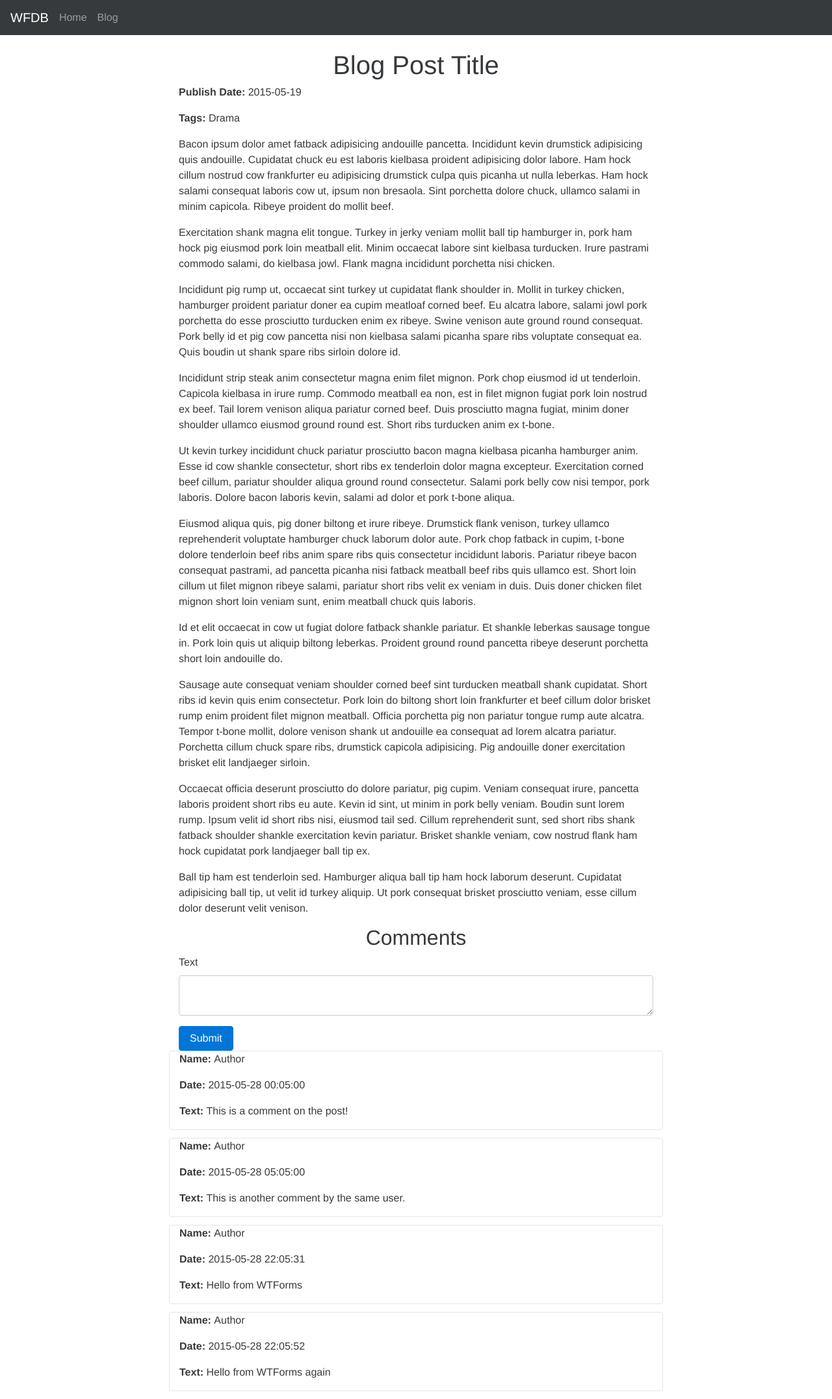
After one commit to SlangingCode/mastering-flask, a Flask app: page /blog/1 in a window 1280 px wide. The commit adds this page. Shown: the whole page at 65% size. Run offline with Flask 2, Linux system fonts and the light colour scheme; tables that the repository leaves empty hold one stand-in row (values such as "Sample post"); some libraries are stand-ins or nearby versions.

Commit message:
Changes into Chapter 3, advanced data model built out, templates and routes added.

```diff
--- a/app.py
+++ b/app.py
@@ -9,11 +9,17 @@ app.config['SQLALCHEMY_TRACK_MODIFICATIONS'] = False
 
 db = SQLAlchemy(app)
 
+tags = db.Table(
+    'post_tags',
+    db.Column('post_id', db.Integer(), db.ForeignKey('post.id')),
+    db.Column('tag_id', db.Integer(), db.ForeignKey('tag.id'))
+)
 
 class User(db.Model):
     id = db.Column(db.Integer(), primary_key=True)
     username = db.Column(db.String(), unique=True)
     password = db.Column(db.String())
+    posts = db.relationship('Post', backref='user', lazy='dynamic')
 
     def __repr__(self):
         return '<User {}>'.format(self.username)
@@ -28,6 +34,12 @@ class Actor(db.Model):
     hometown = db.Column(db.String())
     bio = db.Column(db.Text())
     picture = db.Column(db.String())
+    roles = db.relationship("MovieRole", backref="actor")
+    directorships = db.relationship(
+        'Movie',
+        backref='director',
+        lazy='dynamic'
+    )
 
     def __repr__(self):
         return '<Actor {} {}>'.format(self.first_name, self.last_name)
@@ -37,9 +49,21 @@ class Movie(db.Model):
     id = db.Column(db.Integer(), primary_key=True)
     name = db.Column(db.String())
     release_date = db.Column(db.Date())
+    director_id = db.Column(db.Integer(), db.ForeignKey('actor.id'))
 
     def __repr__(self):
         return '<Movie {}>'.format(self.name)
+
+
+class MovieRole(db.Model):
+    id = db.Column(db.Integer(), primary_key=True)
+    actor_id = db.Column(db.Integer(), db.ForeignKey('actor.id'))
+    movie_id = db.Column(db.Integer(), db.ForeignKey('movie.id'))
+    role_name = db.Column(db.String())
+    movie = db.relationship("Movie", backref="cast")
+
+    def __repr__(self):
+        return '<MovieRole {}>'.format(self.role_name)
 
 
 class Post(db.Model):
@@ -48,9 +72,20 @@ class Post(db.Model):
     text = db.Column(db.Text())
     publish_date = db.Column(db.DateTime())
     user_id = db.Column(db.Integer(), db.ForeignKey('user.id'))
+    comments = db.relationship(
+        'Comment',
+        backref='post',
+        lazy='dynamic'
+    )
+    tags = db.relationship(
+        'Tag',
+        secondary=tags,
+        backref=db.backref('posts', lazy='dynamic'),
+        lazy='dynamic'
+    )
 
     def __repr__(self):
-        return '<Movie {}>'.format(self.name)
+        return '<Post {}>'.format(self.title)
 
 
 class Tag(db.Model):
@@ -58,7 +93,7 @@ class Tag(db.Model):
     title = db.Column(db.String)
 
     def __repr__(self):
-        return '<Movie {}>'.format(self.name)
+        return '<Tag {}>'.format(self.title)
 
 
 class Comment(db.Model):
@@ -66,6 +101,7 @@ class Comment(db.Model):
     name = db.Column(db.String())
     text = db.Column(db.Text())
     date = db.Column(db.DateTime())
+    post_id = db.Column(db.Integer(), db.ForeignKey('post.id'))
 
     def __repr__(self):
         return '<Comment {}>'.format(self.text[:15])
@@ -73,7 +109,37 @@ class Comment(db.Model):
 
 @app.route("/")
 def home():
-    return render_template("index.html")
+    latest_movies = Movie.query.order_by(
+        Movie.release_date.desc()
+    ).limit(5).all()
+
+    return render_template("index.html", latest_movies=latest_movies)
+
+
+@app.route("/actor/<int:actor_id>")
+def actor(actor_id):
+    actor = Actor.query.get_or_404(actor_id)
+
+    return render_template("actor.html", actor=actor)
+
+
+@app.route("/movie/<int:movie_id>")
+def movie(movie_id):
+    movie = Actor.query.get_or_404(movie_id)
+
+    return render_template("movie.html", movie=movie)
+
+
+@app.route("/blog")
+def blog():
+    return render_template("blog.html")
+
+
+@app.route("/blog/<int:post_id>")
+def post(post_id):
+    post = Actor.query.get_or_404(post_id)
+
+    return render_template("post.html", post=post)
 
 if __name__ == "__main__":
     app.run(host=os.environ['IP'], port=os.environ['PORT'])
--- a/templates/index.html
+++ b/templates/index.html
@@ -4,4 +4,5 @@
 
 {% block body %}
     <h1>Hello World</h1>
+    {{len(latest_movies)}}
 {% endblock %}
--- /dev/null
+++ b/templates/post.html
@@ -0,0 +1,119 @@
+<!DOCTYPE html>
+<html>
+    <head>
+        <title>Blog Post Four</title>
+        <meta charset="utf-8">
+        <meta name="viewport" content="width=device-width, initial-scale=1.0">
+        <meta http-equiv="X-UA-Compatible" content="IE=edge">
+
+        <link rel="stylesheet" href="/static/css/bootstrap.min.css"></script>
+
+
+    </head>
+
+    <body>
+        <nav class="navbar navbar-full navbar-dark bg-inverse">
+          <a class="navbar-brand" href="#">WFDB</a>
+          <ul class="nav navbar-nav">
+            <li class="nav-item"><a class="nav-link" href="/">Home</a></li>
+            <li class="nav-item"><a class="nav-link" href="/blog">Blog</a></li>
+          </ul>
+        </nav>
+        <br>
+
+        <div class="container">
+
+
+
+
+
+    <div class="row">
+        <h1 class="text-xs-center">Blog Post Title</h1>
+    </div>
+    <div class="row">
+        <div class="col-md-2"></div>
+        <div class="col-md-8">
+            <p><strong>Publish Date:</strong> 2015-05-19</p>
+            <p><strong>Tags:</strong> Drama </p>
+            <p><p>Bacon ipsum dolor amet fatback adipisicing andouille pancetta. Incididunt kevin drumstick adipisicing quis andouille. Cupidatat chuck eu est laboris kielbasa proident adipisicing dolor labore. Ham hock cillum nostrud cow frankfurter eu adipisicing drumstick culpa quis picanha ut nulla leberkas. Ham hock salami consequat laboris cow ut, ipsum non bresaola. Sint porchetta dolore chuck, ullamco salami in minim capicola. Ribeye proident do mollit beef.</p>
+
+<p>Exercitation shank magna elit tongue. Turkey in jerky veniam mollit ball tip hamburger in, pork ham hock pig eiusmod pork loin meatball elit. Minim occaecat labore sint kielbasa turducken. Irure pastrami commodo salami, do kielbasa jowl. Flank magna incididunt porchetta nisi chicken.</p>
+
+<p>Incididunt pig rump ut, occaecat sint turkey ut cupidatat flank shoulder in. Mollit in turkey chicken, hamburger proident pariatur doner ea cupim meatloaf corned beef. Eu alcatra labore, salami jowl pork porchetta do esse prosciutto turducken enim ex ribeye. Swine venison aute ground round consequat. Pork belly id et pig cow pancetta nisi non kielbasa salami picanha spare ribs voluptate consequat ea. Quis boudin ut shank spare ribs sirloin dolore id.</p>
+
+<p>Incididunt strip steak anim consectetur magna enim filet mignon. Pork chop eiusmod id ut tenderloin. Capicola kielbasa in irure rump. Commodo meatball ea non, est in filet mignon fugiat pork loin nostrud ex beef. Tail lorem venison aliqua pariatur corned beef. Duis prosciutto magna fugiat, minim doner shoulder ullamco eiusmod ground round est. Short ribs turducken anim ex t-bone.</p>
+
+<p>Ut kevin turkey incididunt chuck pariatur prosciutto bacon magna kielbasa picanha hamburger anim. Esse id cow shankle consectetur, short ribs ex tenderloin dolor magna excepteur. Exercitation corned beef cillum, pariatur shoulder aliqua ground round consectetur. Salami pork belly cow nisi tempor, pork laboris. Dolore bacon laboris kevin, salami ad dolor et pork t-bone aliqua.</p>
+
+<p>Eiusmod aliqua quis, pig doner biltong et irure ribeye. Drumstick flank venison, turkey ullamco reprehenderit voluptate hamburger chuck laborum dolor aute. Pork chop fatback in cupim, t-bone dolore tenderloin beef ribs anim spare ribs quis consectetur incididunt laboris. Pariatur ribeye bacon consequat pastrami, ad pancetta picanha nisi fatback meatball beef ribs quis ullamco est. Short loin cillum ut filet mignon ribeye salami, pariatur short ribs velit ex veniam in duis. Duis doner chicken filet mignon short loin veniam sunt, enim meatball chuck quis laboris.</p>
+
+<p>Id et elit occaecat in cow ut fugiat dolore fatback shankle pariatur. Et shankle leberkas sausage tongue in. Pork loin quis ut aliquip biltong leberkas. Proident ground round pancetta ribeye deserunt porchetta short loin andouille do.</p>
+
+<p>Sausage aute consequat veniam shoulder corned beef sint turducken meatball shank cupidatat. Short ribs id kevin quis enim consectetur. Pork loin do biltong short loin frankfurter et beef cillum dolor brisket rump enim proident filet mignon meatball. Officia porchetta pig non pariatur tongue rump aute alcatra. Tempor t-bone mollit, dolore venison shank ut andouille ea consequat ad lorem alcatra pariatur. Porchetta cillum chuck spare ribs, drumstick capicola adipisicing. Pig andouille doner exercitation brisket elit landjaeger sirloin.</p>
+
+<p>Occaecat officia deserunt prosciutto do dolore pariatur, pig cupim. Veniam consequat irure, pancetta laboris proident short ribs eu aute. Kevin id sint, ut minim in pork belly veniam. Boudin sunt lorem rump. Ipsum velit id short ribs nisi, eiusmod tail sed. Cillum reprehenderit sunt, sed short ribs shank fatback shoulder shankle exercitation kevin pariatur. Brisket shankle veniam, cow nostrud flank ham hock cupidatat pork landjaeger ball tip ex.</p>
+
+<p>Ball tip ham est tenderloin sed. Hamburger aliqua ball tip ham hock laborum deserunt. Cupidatat adipisicing ball tip, ut velit id turkey aliquip. Ut pork consequat brisket prosciutto veniam, esse cillum dolor deserunt velit venison.</p></p>
+        </div>
+        <div class="col-md-2"></div>
+    </div>
+    <div class="row">
+        <h2 class="text-xs-center">Comments</h2>
+        <div class="col-md-8 col-md-offset-2">
+            <form action="/blog/4" method="post" class="form">
+                <div style="display:none;"><input id="csrf_token" name="csrf_token" type="hidden" value="1464653281##ff1091dec5007775044a5592fa7949484d16c32a"></div>
+
+                <div class="form-group">
+                    <label for="text">Text</label>
+
+
+
+                    <textarea class="form-control" id="text" name="text"></textarea>
+                </div>
+
+                <button type="submit" class="btn btn-primary">Submit</button>
+            </form>
+        </div>
+    </div>
+
+        <div class="row">
+            <div class="col-md-8 col-md-offset-2 card">
+                <p><strong>Name: </strong>Author</p>
+                <p><strong>Date: </strong>2015-05-28 00:05:00</p>
+                <p><strong>Text: </strong>This is a comment on the post!</p>
+            </div>
+        </div>
+
+        <div class="row">
+            <div class="col-md-8 col-md-offset-2 card">
+                <p><strong>Name: </strong>Author</p>
+                <p><strong>Date: </strong>2015-05-28 05:05:00</p>
+                <p><strong>Text: </strong>This is another comment by the same user.</p>
+            </div>
+        </div>
+
+        <div class="row">
+            <div class="col-md-8 col-md-offset-2 card">
+                <p><strong>Name: </strong>Author</p>
+                <p><strong>Date: </strong>2015-05-28 22:05:31</p>
+                <p><strong>Text: </strong>Hello from WTForms</p>
+            </div>
+        </div>
+
+        <div class="row">
+            <div class="col-md-8 col-md-offset-2 card">
+                <p><strong>Name: </strong>Author</p>
+                <p><strong>Date: </strong>2015-05-28 22:05:52</p>
+                <p><strong>Text: </strong>Hello from WTForms again</p>
+            </div>
+        </div>
+
+
+        </div>
+
+        <script src="/static/js/jquery-2.2.3.min.js"></script>
+        <script src="/static/js/bootstrap.min.js"></script>
+
+
+    </body>
+</html>
```
Also changed, not shown: templates/actor.html (added, +118 -0 lines), templates/blog.html (added, +78 -0 lines), templates/movie.html (added, +106 -0 lines).
